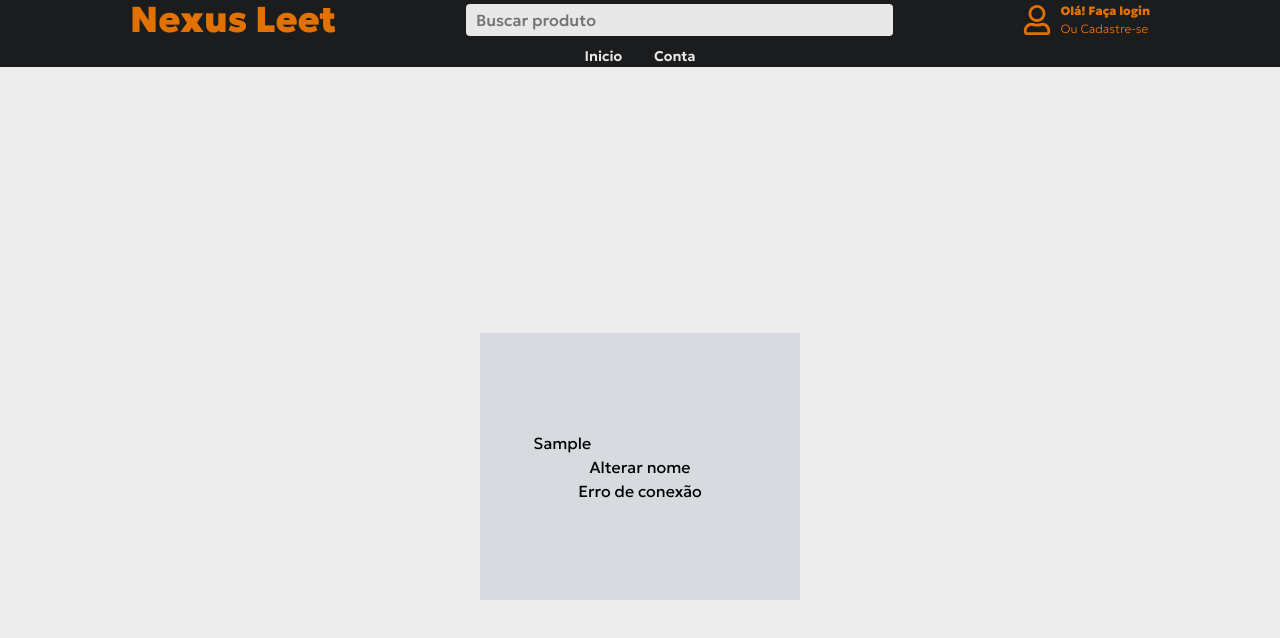
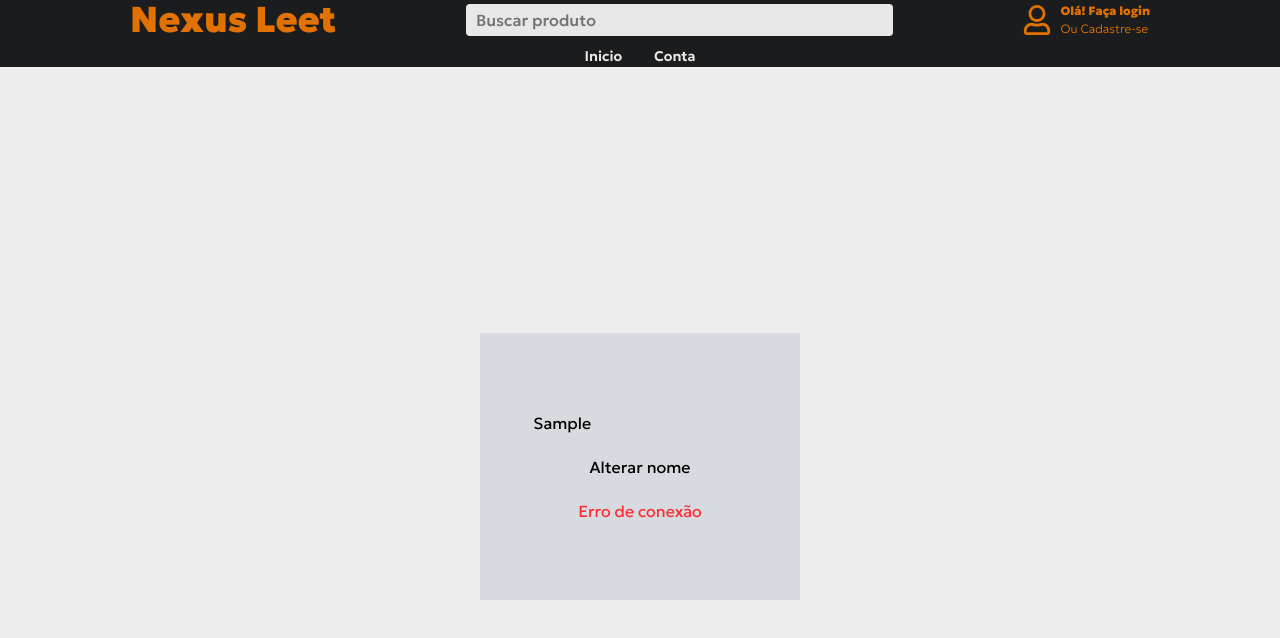
Before and after one commit to gustavocarvalho-ra/NextJs-NexusLeet, a Next.js app: page /my-account/user/confg/change_name in a window 1280 px wide. Both pictures are taken after typing "Sample" into the empty fields and a click on the button "Alterar nome". Shown: the top 638 px of the page. Built offline with nearby package versions, Linux system fonts and the light colour scheme; no server answers.

Commit message:
style: add gap and text color

```diff
--- a/src/app/components/login/useConfig/ChangeName.tsx
+++ b/src/app/components/login/useConfig/ChangeName.tsx
@@ -31,7 +31,7 @@ export default function UpdateName() {
   };
 
   return (
-    <Form className="w-1/4 h-1/3 bg-slate-500/15 flex flex-col items-center justify-center" action={handleSubmit}>
+    <Form className="w-1/4 h-1/3 bg-slate-500/15 flex flex-col items-center justify-center gap-5" action={handleSubmit}>
       <input
         type="text"
         value={newName}
@@ -39,10 +39,13 @@ export default function UpdateName() {
         placeholder="Novo nome"
         className="w-4/6"
       />
-      <button type="submit">
+      <button
+        type="submit"
+        className="cursor-pointer"
+      >
         Alterar nome
       </button>
-      {message && <p>{message}</p>}
+      {message && <p className="text-red-500">{message}</p>}
     </Form>
   )
 }
```
